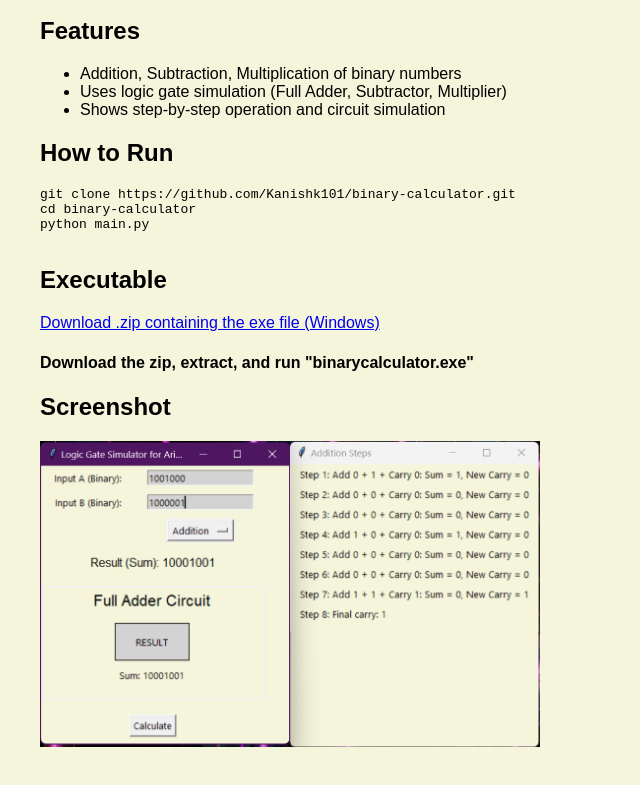
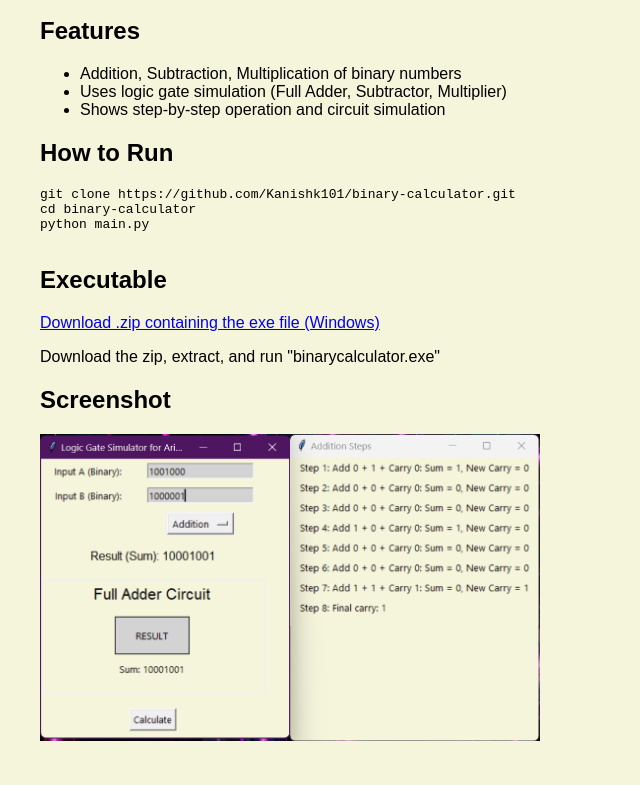
Before and after one commit to Kanishk101/binary-calculator, a plain HTML site: page index.html in a window 1280 px wide. Shown: the part 141-926 px from the top of the page, without its empty margins (0-640 px from the left). Drawn offline with Linux system fonts and the light colour scheme.

Commit message:
Update index.html

```diff
--- a/index.html
+++ b/index.html
@@ -23,7 +23,7 @@ python main.py
 
   <h2>Executable</h2>
   <p><a href="https://github.com/Kanishk101/binary-calculator/releases/download/demo/binarycalculator.zip">Download .zip containing the exe file (Windows)</a></p>
-  <h4>Download the zip, extract, and run "binarycalculator.exe"</h4>
+  <p>Download the zip, extract, and run "binarycalculator.exe"</p>
 
   <h2>Screenshot</h2>
   <img src="application-demo.png" width="500"/>
```
